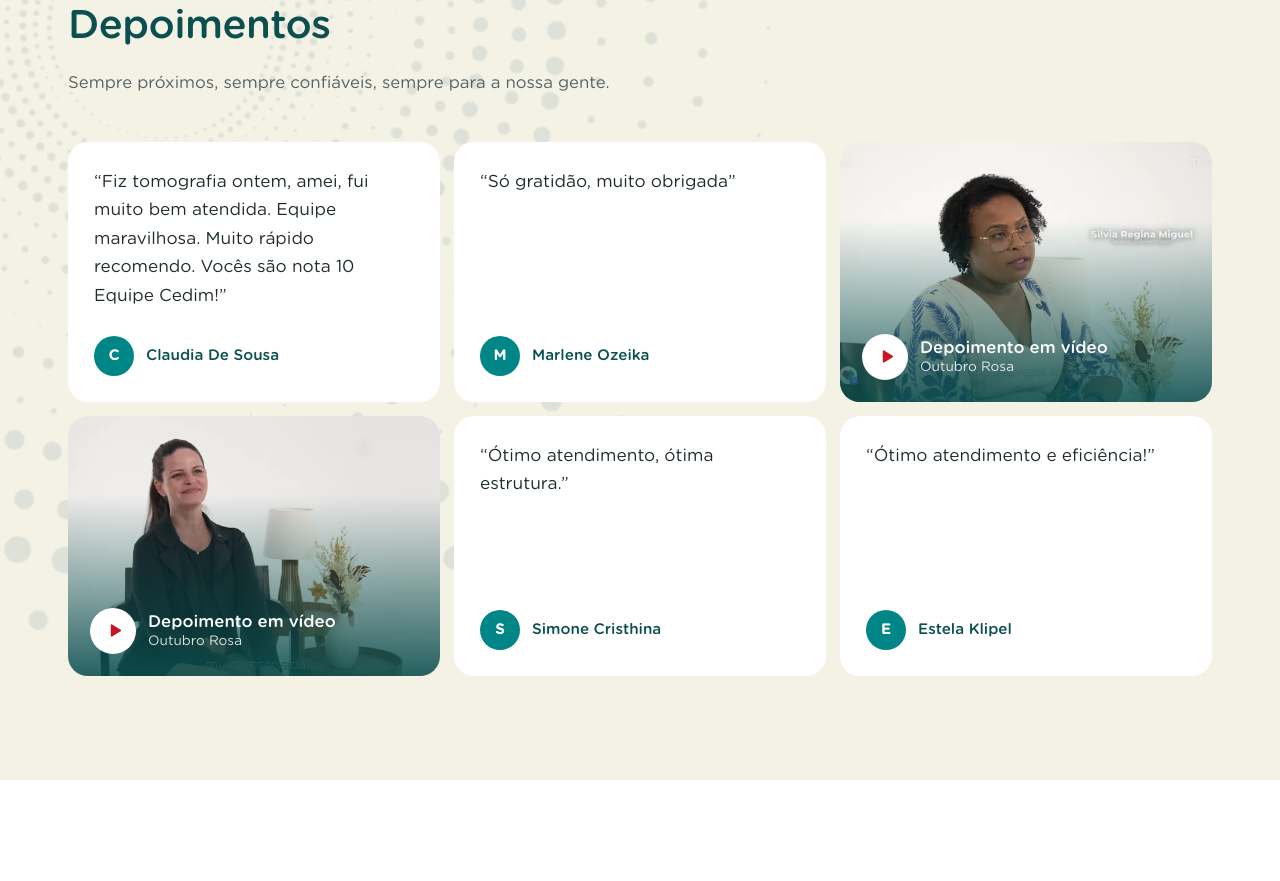
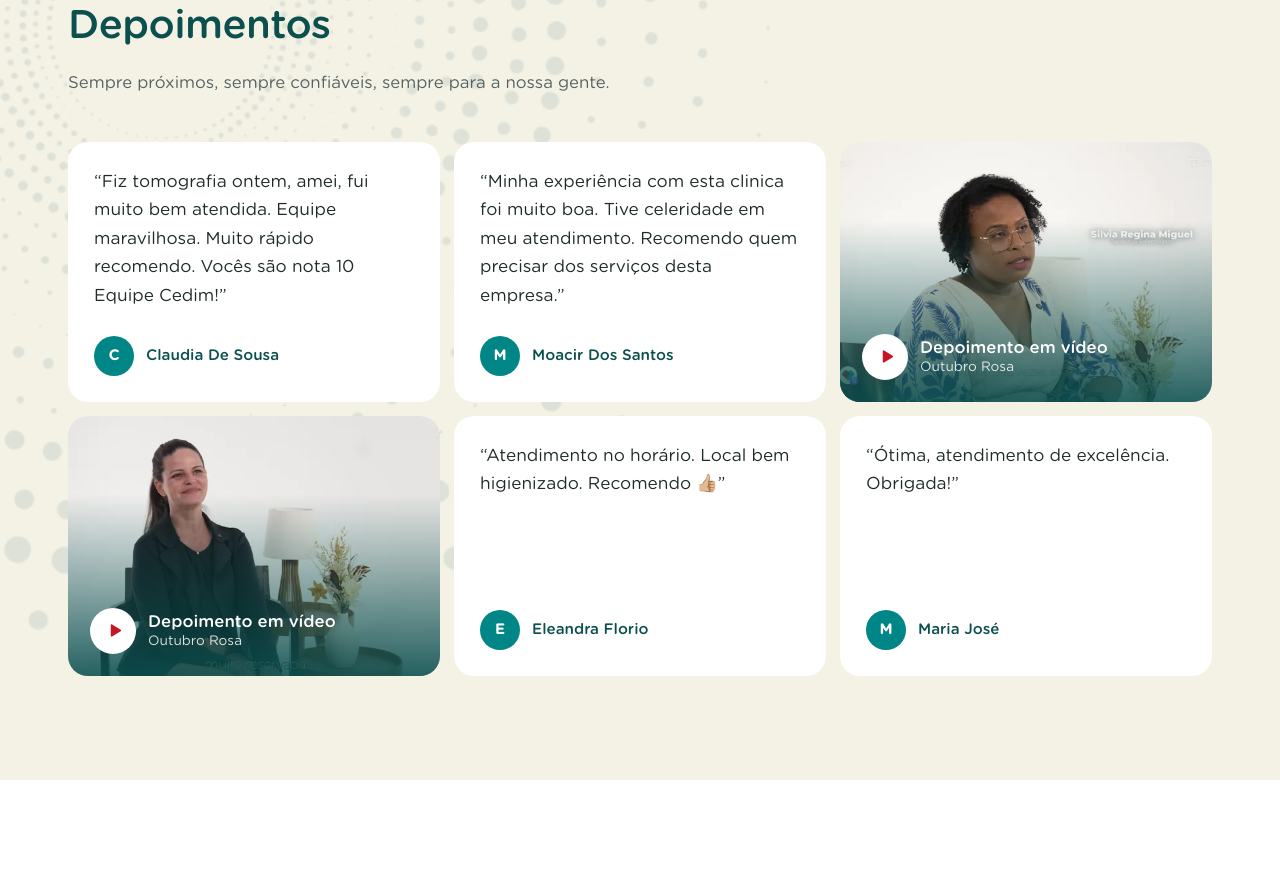
Before and after one commit to VictorBranding/lp-cedim-previa, a plain HTML site: page index.html in a window 1280 px wide. Shown: the part 4715-5596 px from the top of the page. Drawn offline with Linux system fonts and the light colour scheme.

Commit message:
Prévia atualizada (0fdafed)

```diff
--- a/index.html
+++ b/index.html
@@ -217,7 +217,7 @@ if (!window.matchMedia("(prefers-reduced-motion: reduce)").matches) {
     </header>
     <ul class="quotes">
       <li class="quote"><blockquote>Fiz tomografia ontem, amei, fui muito bem atendida. Equipe maravilhosa. Muito rápido recomendo. Vocês são nota 10 Equipe Cedim!</blockquote><cite><span class="quote__av" aria-hidden="true">C</span>Claudia De Sousa</cite></li>
-      <li class="quote"><blockquote>Só gratidão, muito obrigada</blockquote><cite><span class="quote__av" aria-hidden="true">M</span>Marlene Ozeika</cite></li>
+      <li class="quote"><blockquote>Minha experiência com esta clinica foi muito boa. Tive celeridade em meu atendimento. Recomendo quem precisar dos serviços desta empresa.</blockquote><cite><span class="quote__av" aria-hidden="true">M</span>Moacir Dos Santos</cite></li>
       <li class="quote quote--video">
         <a href="https://youtu.be/MGzaYHY0fWo" aria-label="Assistir ao depoimento em vídeo de Silvia no YouTube" target="_blank" rel="noopener">
           <img src="assets/img/depoimento-video-1.webp" alt="" loading="lazy" width="760" height="428">
@@ -230,8 +230,8 @@ if (!window.matchMedia("(prefers-reduced-motion: reduce)").matches) {
           <span class="quote__play"><span class="quote__disc" aria-hidden="true"><svg viewBox="0 0 18 18"><path d="M4.5 2.6v12.8c0 .8.9 1.3 1.6.9l10.3-6.4c.6-.4.6-1.3 0-1.7L6.1 1.7c-.7-.4-1.6.1-1.6.9Z" fill="currentColor"/></svg></span><span>Depoimento em vídeo<small>Outubro Rosa</small></span></span>
         </a>
       </li>
-      <li class="quote"><blockquote>Ótimo atendimento, ótima estrutura.</blockquote><cite><span class="quote__av" aria-hidden="true">S</span>Simone Cristhina</cite></li>
-      <li class="quote"><blockquote>Ótimo atendimento e eficiência!</blockquote><cite><span class="quote__av" aria-hidden="true">E</span>Estela Klipel</cite></li>
+      <li class="quote"><blockquote>Atendimento no horário. Local bem higienizado. Recomendo 👍🏼</blockquote><cite><span class="quote__av" aria-hidden="true">E</span>Eleandra Florio</cite></li>
+      <li class="quote"><blockquote>Ótima, atendimento de excelência. Obrigada!</blockquote><cite><span class="quote__av" aria-hidden="true">M</span>Maria José</cite></li>
     </ul>
   </div>
 </section>
```
